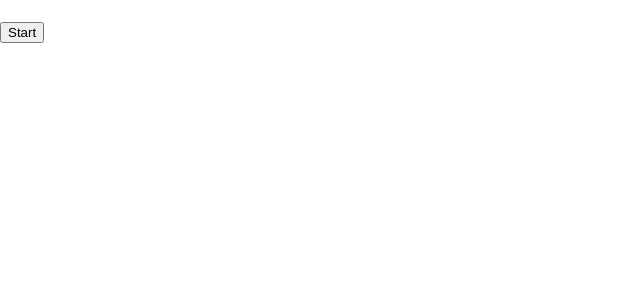
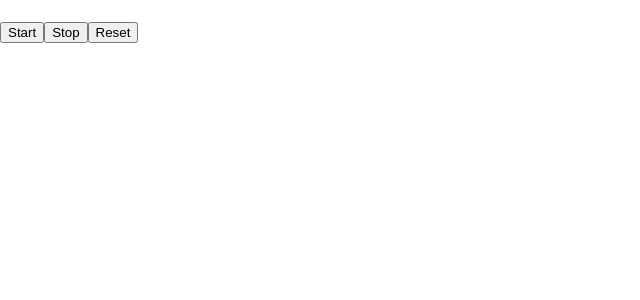
Before and after one commit to Android789515/react-clock, a React (Create React App) app: page / in a window 1280 px wide. Shown: the top 300 px of the page, without its empty margins (0-640 px from the left). Built offline with nearby package versions, Linux system fonts and the light colour scheme.

Commit message:
Created and completed new tests for the StopWatch component to check that it renders the StopButton and ResetButton component.

```diff
--- a/src/components/stop-watch/StopWatch.tsx
+++ b/src/components/stop-watch/StopWatch.tsx
@@ -2,6 +2,8 @@ import styles from './StopWatch.module.scss';
 
 import ClockDisplay from '../clock-display/ClockDisplay';
 import StartButton from '../start-button/StartButton';
+import StopButton from '../stop-button/StopButton';
+import ResetButton from '../reset-button/ResetButton';
 
 const StopWatch = () => {
     return (
@@ -9,6 +11,8 @@ const StopWatch = () => {
             <ClockDisplay/>
 
             <StartButton />
+            <StopButton />
+            <ResetButton />
         </div>
     );
 };
```
Also changed, not shown: 1 other file (tests, documents, lock files or other folders).
